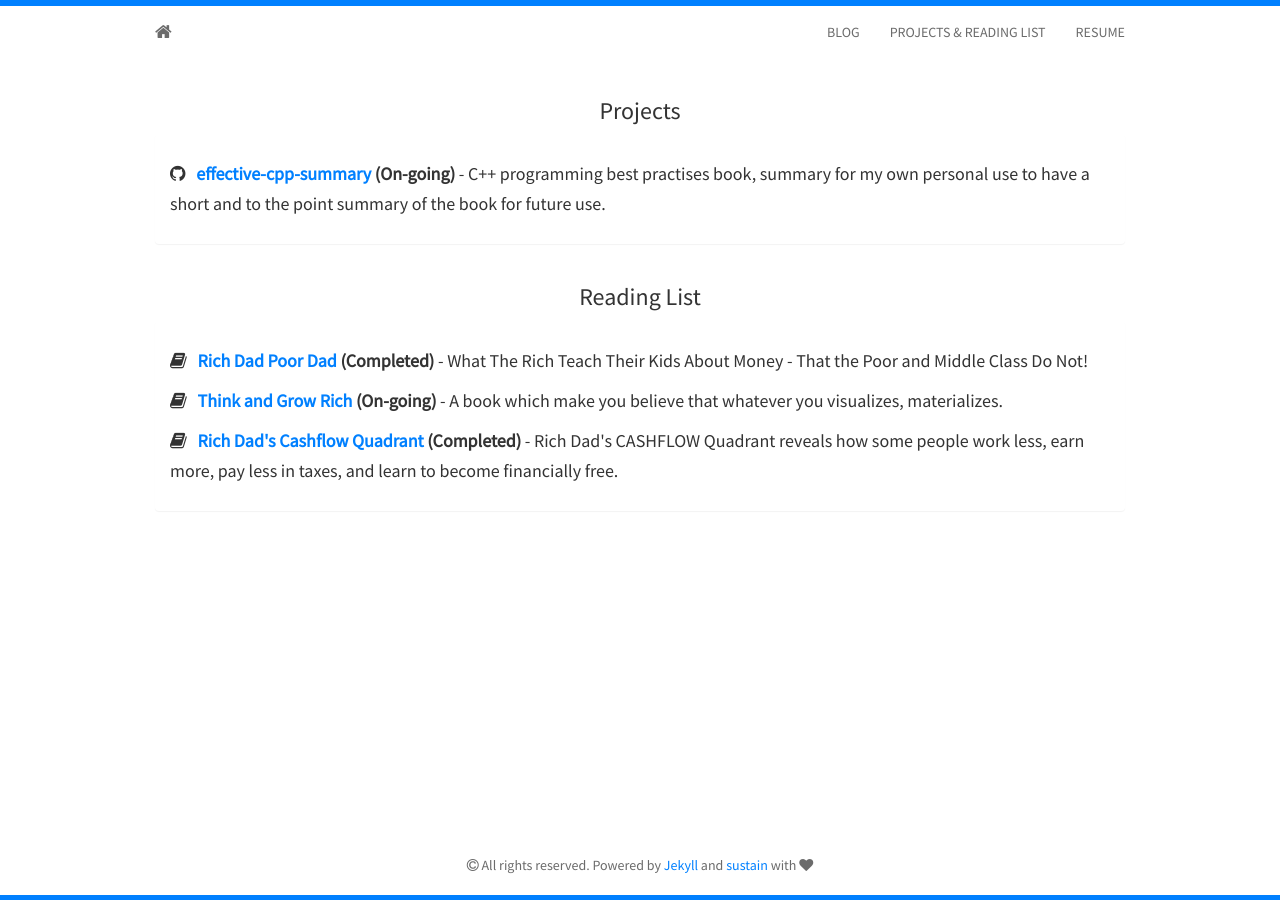
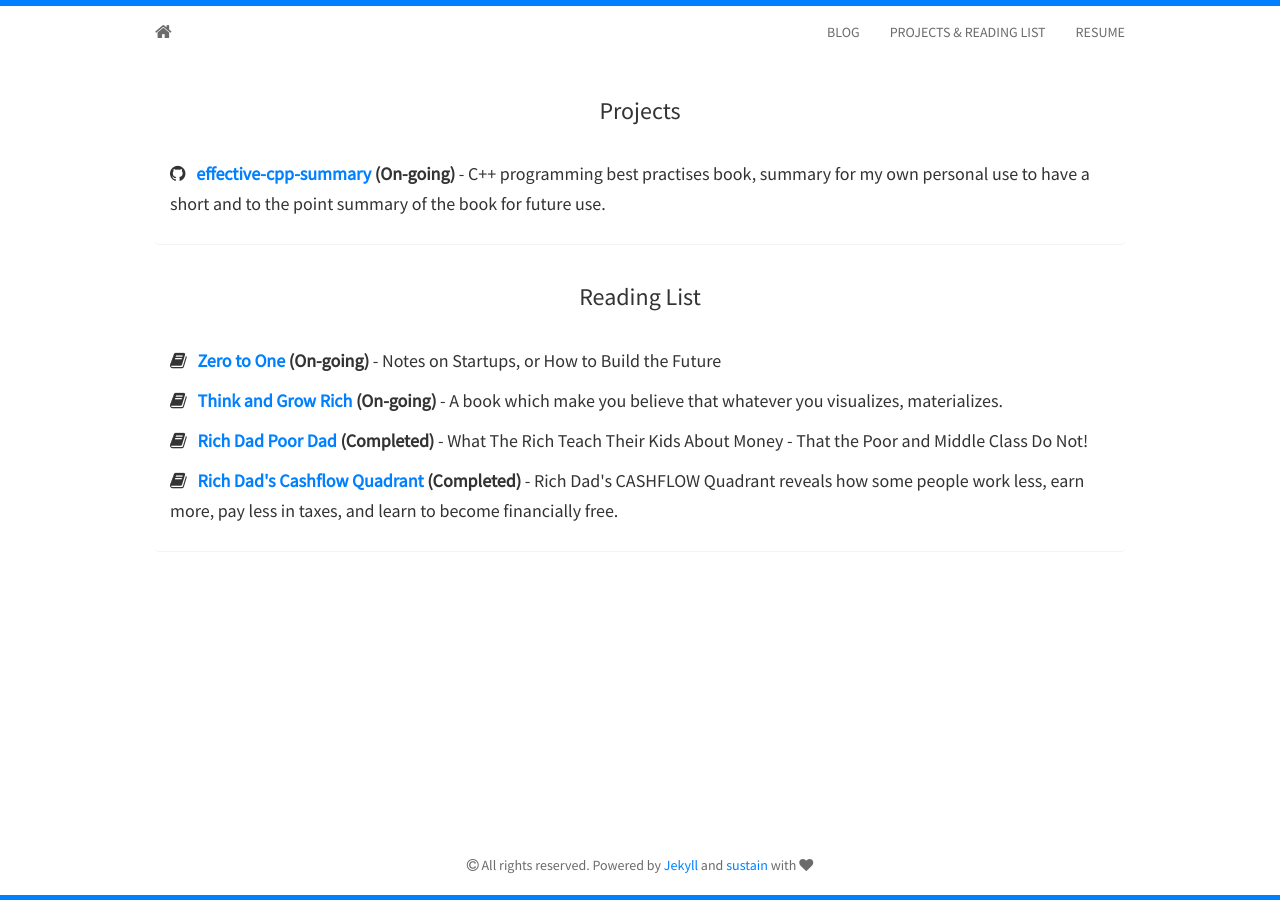
Before and after one commit to SahibYar/SahibYar.github.io, a Jekyll site: the page built from projects.html, in a window 1280 px wide. Built offline with Jekyll 4.4.1, drawn with Linux system fonts in a browser that asks for light colours; nearby versions of some CDN libraries.

Commit message:
Update projects.html

```diff
--- a/_includes/projects.html
+++ b/_includes/projects.html
@@ -19,15 +19,21 @@
   <h3>Reading List</h3>
   <div class="panel panel-default">
     <div class="panel-body">
+	    	 <h5>
+			<i class="fa fa-book"></i>&nbsp;&nbsp;
+			<strong><a href="https://www.amazon.com/Zero-One-Notes-Startups-Future/dp/0804139296">Zero to One</a> (On-going)</strong>
+			- Notes on Startups, or How to Build the Future
+		</h5>
+
+	    	 <h5>
+			<i class="fa fa-book"></i>&nbsp;&nbsp;
+			<strong><a href="https://en.wikipedia.org/wiki/Think_and_Grow_Rich">Think and Grow Rich</a> (On-going)</strong>
+			- A book which make you believe that whatever you visualizes, materializes.
+		</h5>
 		<h5>
 			<i class="fa fa-book"></i>&nbsp;&nbsp;
 			<strong><a href="https://www.amazon.com/Rich-Dad-Poor-Teach-Middle/dp/1543626610">Rich Dad Poor Dad</a> (Completed)</strong>
 			- What The Rich Teach Their Kids About Money - That the Poor and Middle Class Do Not!
-		</h5>
-	  	<h5>
-			<i class="fa fa-book"></i>&nbsp;&nbsp;
-			<strong><a href="https://en.wikipedia.org/wiki/Think_and_Grow_Rich">Think and Grow Rich</a> (On-going)</strong>
-			- A book which make you believe that whatever you visualizes, materializes.
 		</h5>
 	    	<h5>
 			<i class="fa fa-book"></i>&nbsp;&nbsp;
```
